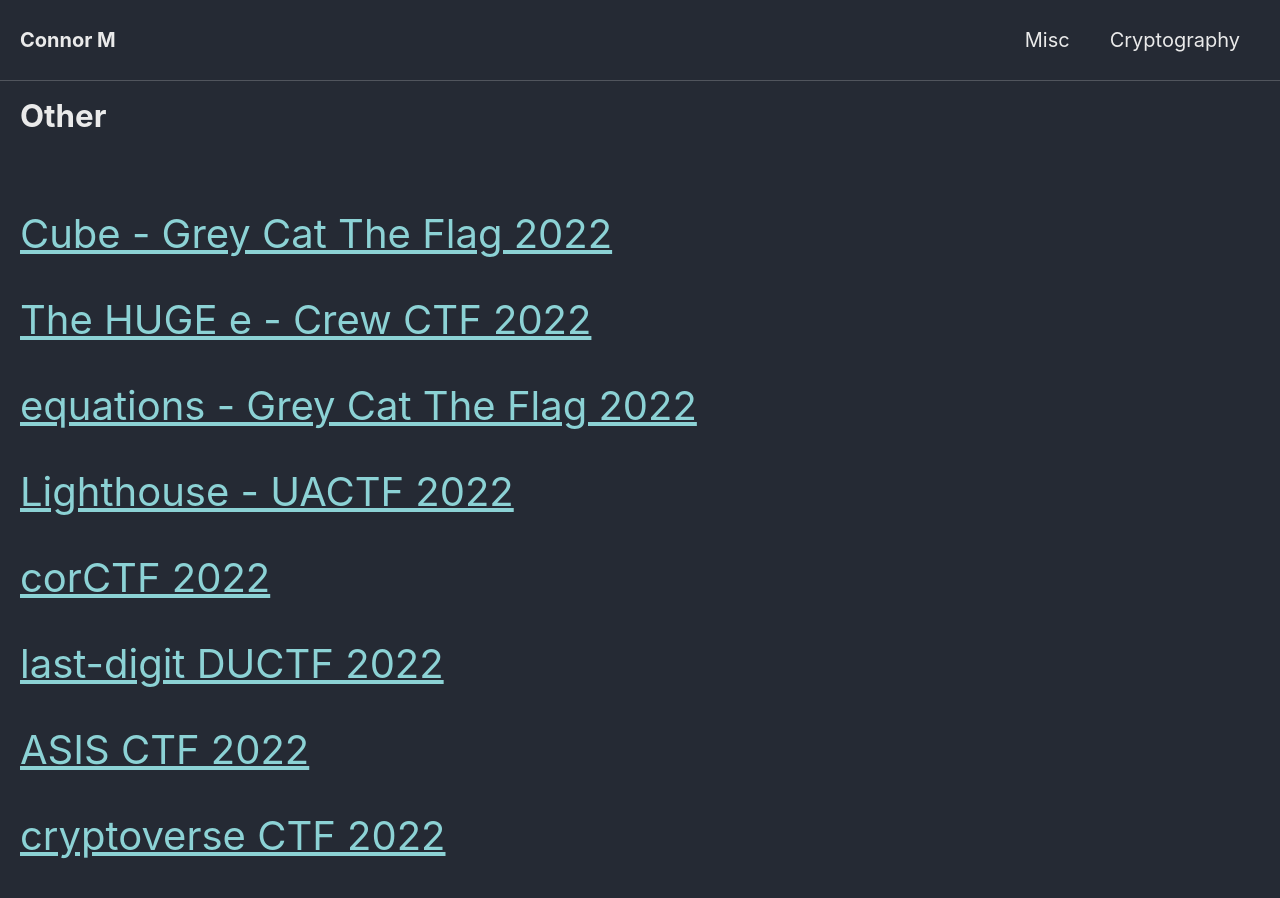
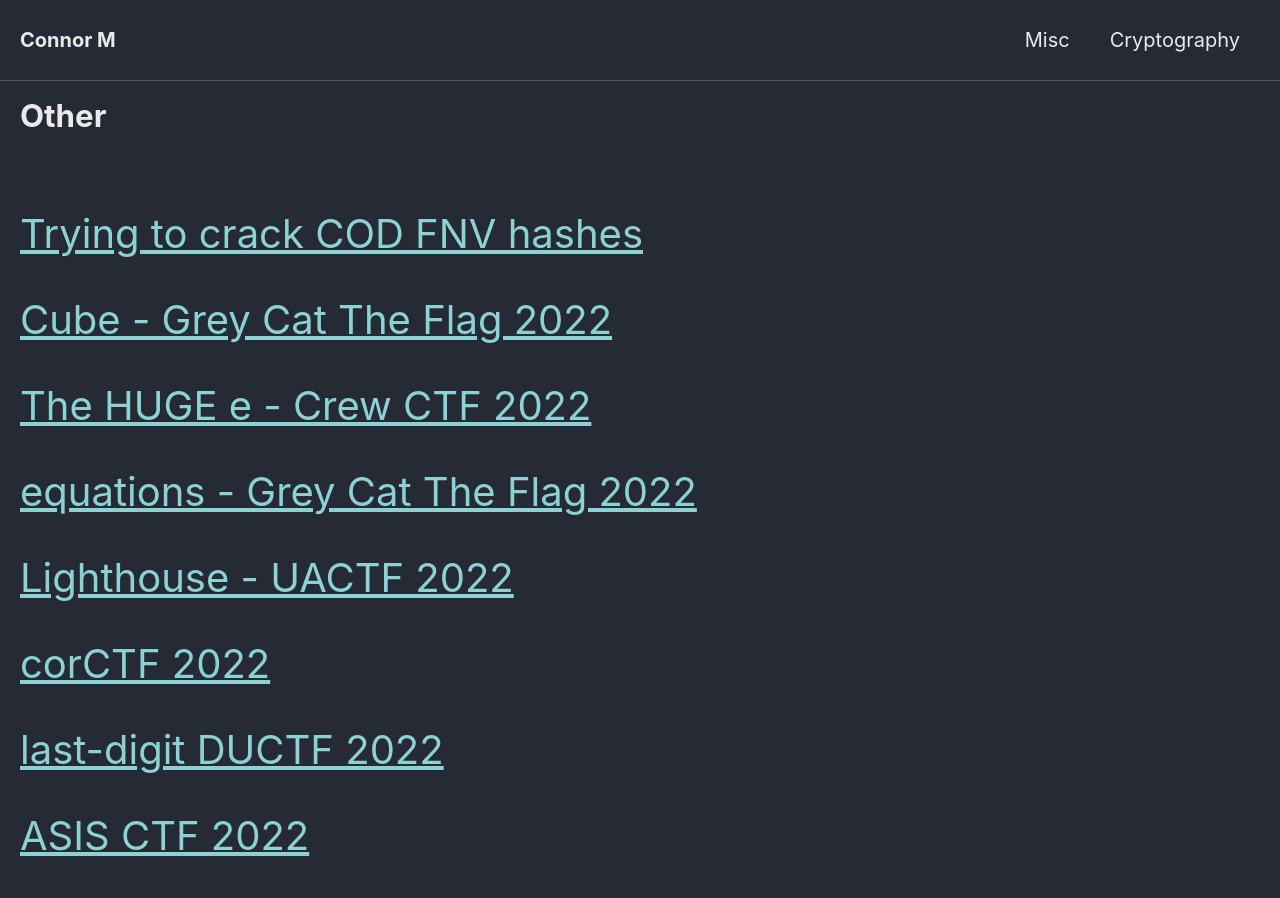
Before and after one commit to Connor-McCartney/Connor-McCartney.github.io, a Jekyll site: the page built from _pages/cryptography/other/other.md, in a window 1280 px wide and 900 px high. Built offline with Jekyll 4.4.1, drawn with Linux system fonts in a browser that asks for light colours; cached includes are drawn as plain includes.

Commit message:
Update other.md

```diff
--- a/_pages/cryptography/other/other.md
+++ b/_pages/cryptography/other/other.md
@@ -4,6 +4,9 @@ title: Other
 ---
 
 <br>
+
+<span style="font-size:2em;">   [Trying to crack COD FNV hashes](/cryptography/other/Trying-to-crack-COD-FNV-hashes) </span> <br>
+
 
 <span style="font-size:2em;">   [Cube - Grey Cat The Flag 2022](/cryptography/other/cube-greyCTF-2022) </span> <br>
 
```
